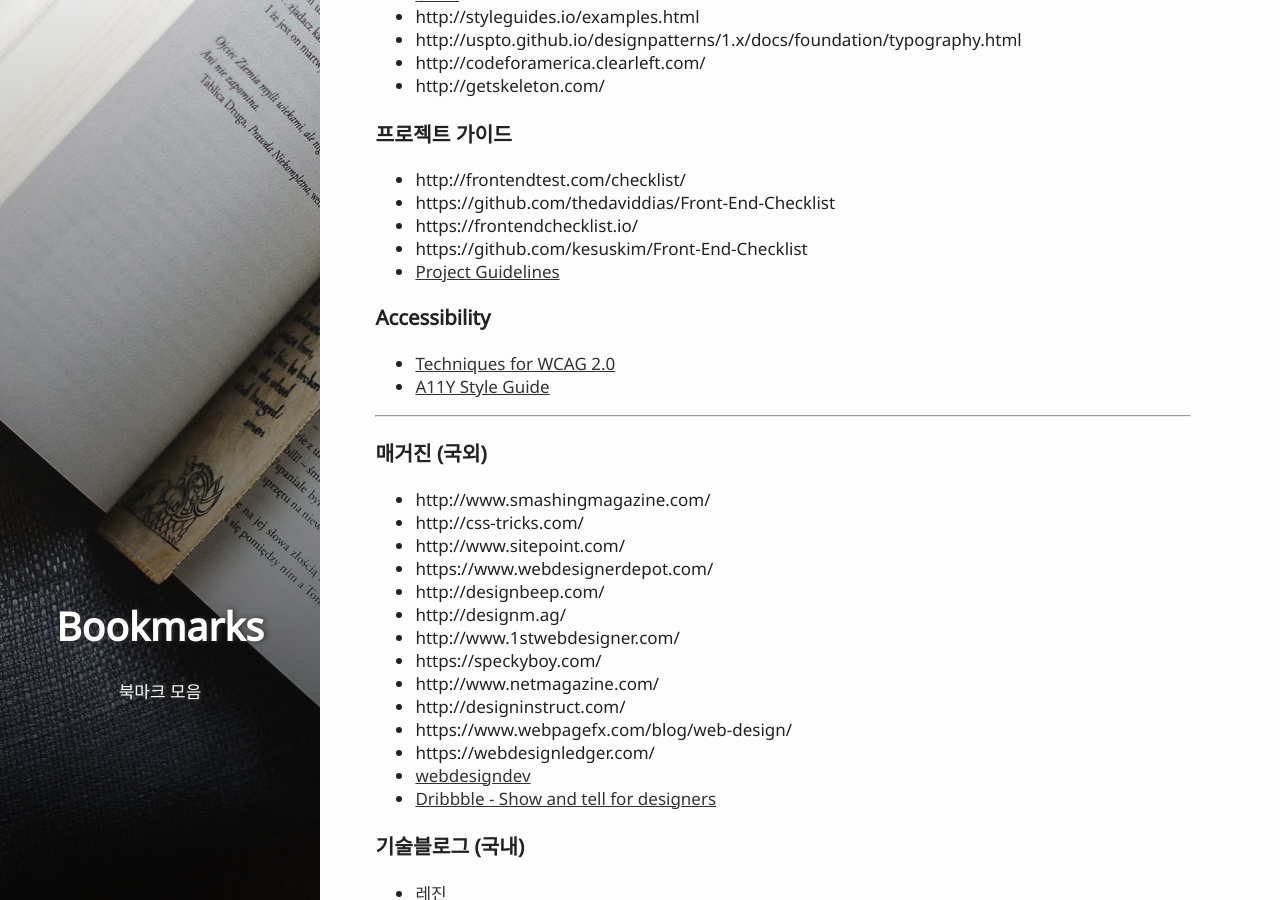
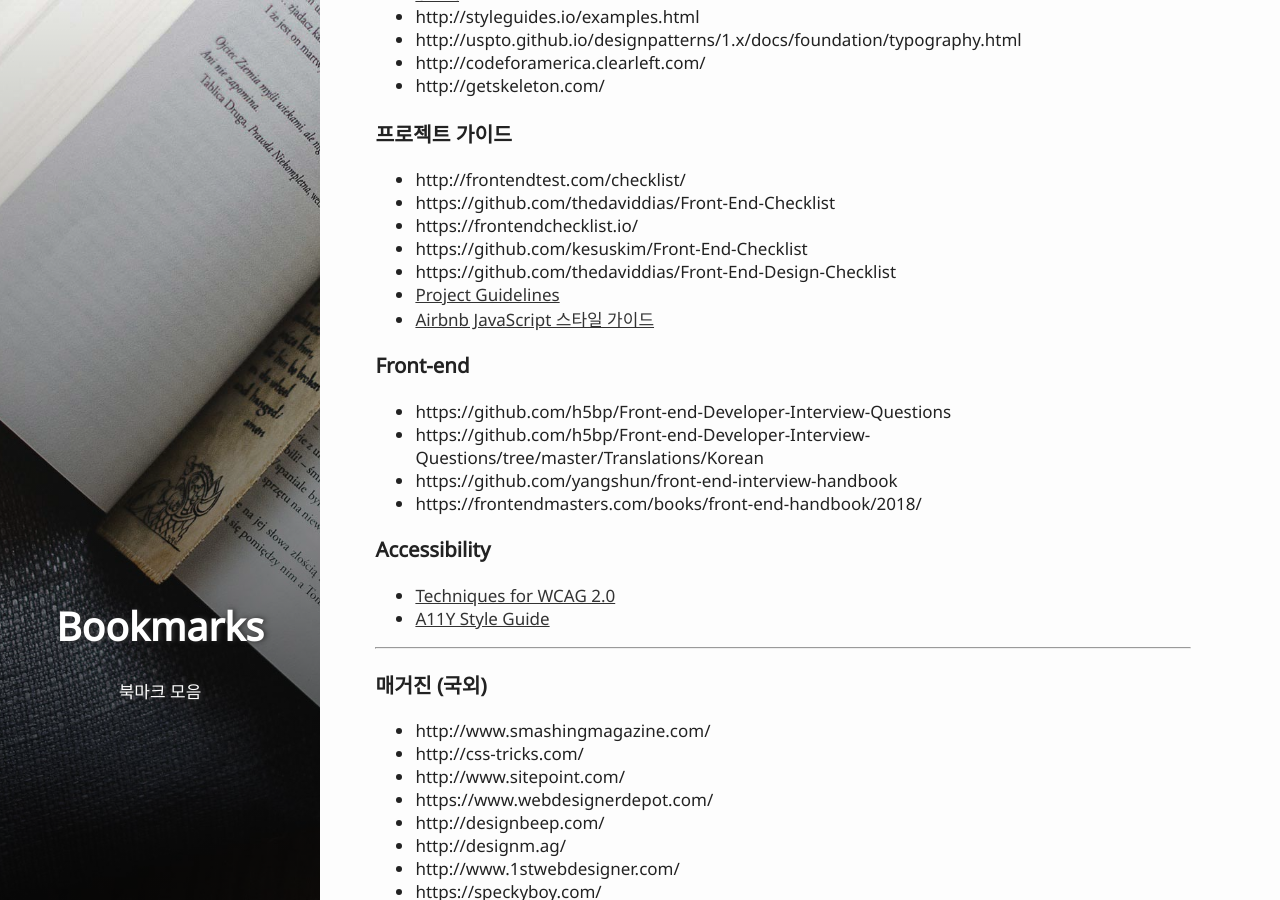
Before and after one commit to pigjh1/pigjh1.github.com, a Jekyll site: the page built from bookmarks.md, in a window 1280 px wide and 900 px high, scrolled down 1388 px. Built offline with Jekyll 4.4.1, drawn with Linux system fonts in a browser that asks for light colours; some of the changed text lies outside the part shown.

```diff
--- a/bookmarks.md
+++ b/bookmarks.md
@@ -66,7 +66,15 @@ active: bookmarks
 - https://github.com/thedaviddias/Front-End-Checklist
 - https://frontendchecklist.io/
 - https://github.com/kesuskim/Front-End-Checklist
+- https://github.com/thedaviddias/Front-End-Design-Checklist
 - [Project Guidelines](https://github.com/wearehive/project-guidelines/blob/master/README-ko.md)
+- [Airbnb JavaScript 스타일 가이드](https://github.com/tipjs/javascript-style-guide)
+
+### Front-end
+- https://github.com/h5bp/Front-end-Developer-Interview-Questions
+- https://github.com/h5bp/Front-end-Developer-Interview-Questions/tree/master/Translations/Korean
+- https://github.com/yangshun/front-end-interview-handbook
+- https://frontendmasters.com/books/front-end-handbook/2018/
 
 ### Accessibility
 - [Techniques for WCAG 2.0](https://www.w3.org/TR/WCAG20-TECHS/)
@@ -88,7 +96,6 @@ active: bookmarks
 - https://www.webpagefx.com/blog/web-design/
 - https://webdesignledger.com/
 - [webdesigndev](http://www.webdesigndev.com/)
-- [Dribbble - Show and tell for designers](https://dribbble.com/)
 
 ### 기술블로그 (국내)
 - [레진](http://tech.lezhin.com/)
@@ -174,6 +182,8 @@ active: bookmarks
 - [SF art & design portal](http://www.strangefruits.nl/)
 - [CSS Drive](http://www.cssdrive.com/)
 - [siteinspire](https://www.siteinspire.com)
+- [behance](https://www.behance.net/): 어도비 크리에이티브 클라우드로 저작한 작품을 전시
+- [dribbble](https://dribbble.com/)
 
 #### 일본
 - [S5-Style](http://bm.s5-style.com/)
```
Also changed, not shown: other parts of bookmarks.md (+3 -2 lines), _posts/2017-04-21-css-grid.md (+1 -0 lines), _posts/2017-12-20-node.md (+5 -0 lines), _posts/2018-03-08-think-job.md (+1 -0 lines), _posts/2018-04-04-project-management.md (+2 -2 lines), _posts/2018-04-24-parcel.md (added, +19 -0 lines).
